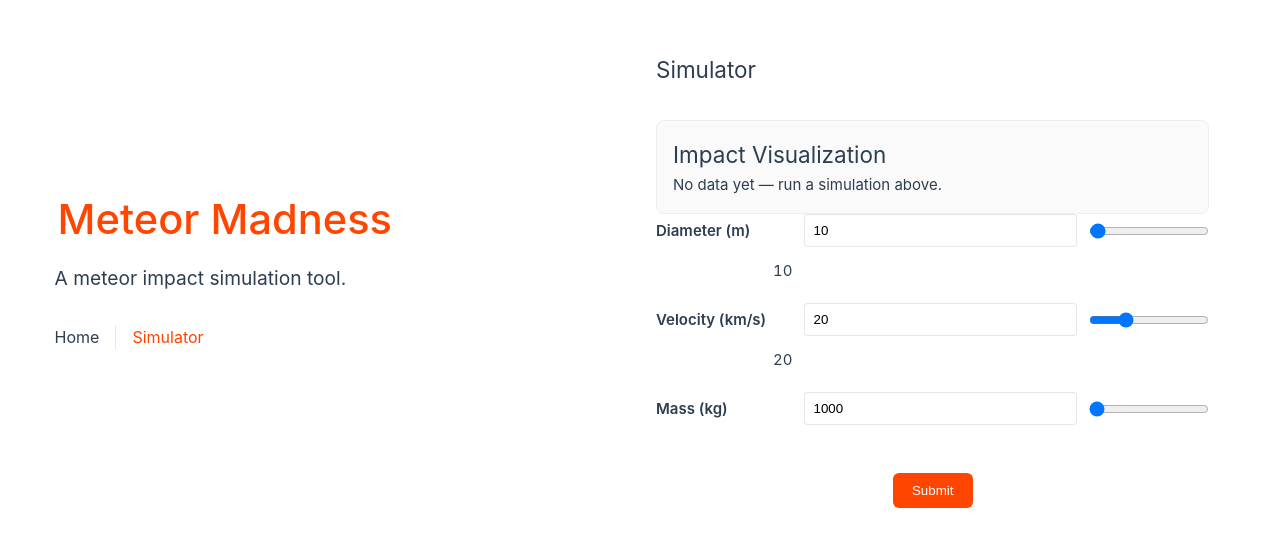
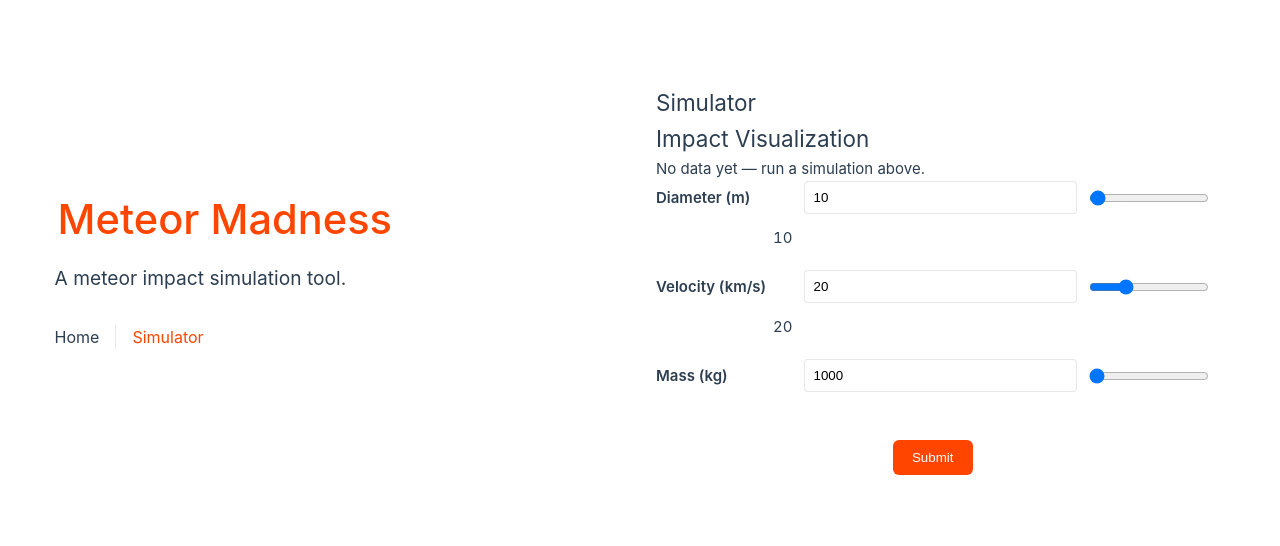
Before and after one commit to southdakotamines-datascience/nasa-thehardrock, a Vue app in the folder frontend/: page /Simulator in a window 1280 px wide. Shown: the part 120-666 px from the top of the page. Built offline with nearby package versions, Linux system fonts and the light colour scheme.

Commit message:
add modal styles.

```diff
--- a/frontend/src/components/Visualization.vue
+++ b/frontend/src/components/Visualization.vue
@@ -26,11 +26,33 @@ defineProps({
 </script>
 
 <style scoped>
-.viz {
-  margin-top: 2rem;
-  padding: 1rem;
-  background: #fafafa;
-  border-radius: 8px;
-  border: 1px solid #eee;
+.modal-overlay {
+  position: fixed;
+  inset: 0;
+  background: rgba(0, 0, 0, 0.5);
+  display: flex;
+  align-items: center;
+  justify-content: center;
+  z-index: 1000;
+}
+
+.modal-content {
+  background: white;
+  border-radius: 12px;
+  padding: 2rem;
+  max-width: 600px;
+  width: 90%;
+  position: relative;
+  box-shadow: 0 10px 30px rgba(0,0,0,0.2);
+}
+
+.modal-close {
+  position: absolute;
+  top: 0.5rem;
+  right: 0.5rem;
+  background: transparent;
+  border: none;
+  font-size: 1.5rem;
+  cursor: pointer;
 }
 </style>
```
